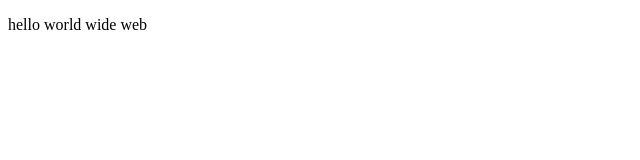
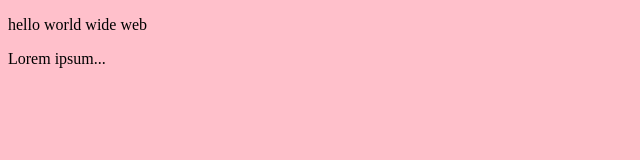
Before and after one commit to staarfire/summer-web, a plain HTML site: page index.html in a window 1280 px wide. Shown: the whole page, without its empty margins (0-640 px from the left). Drawn offline with Linux system fonts and the light colour scheme.

Commit message:
Update index.html

```diff
--- a/index.html
+++ b/index.html
@@ -2,8 +2,14 @@
 <html>
  <head>
    <title>sophie's class site</title>
+   <style>
+     body {
+       background-color: pink;
+     }
+   </style>
 </head>
 <body>
     <p>hello world wide web</p>
+    <p>Lorem ipsum...</p>
   </body>
 </html>
```
